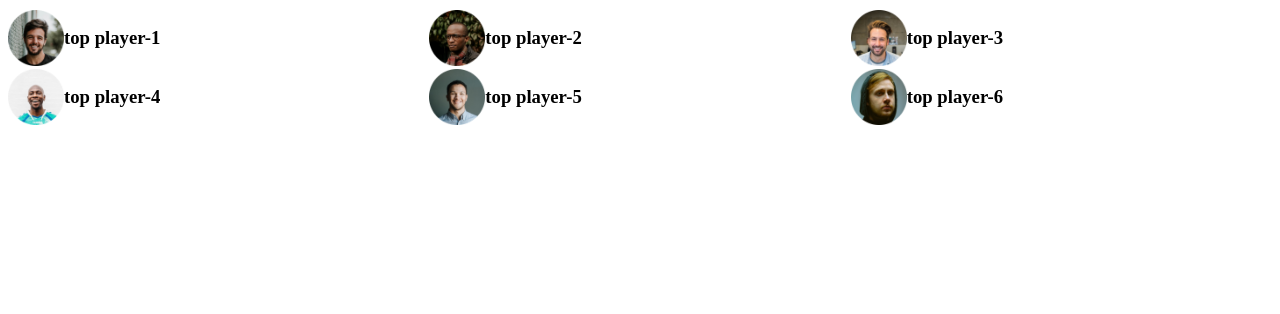
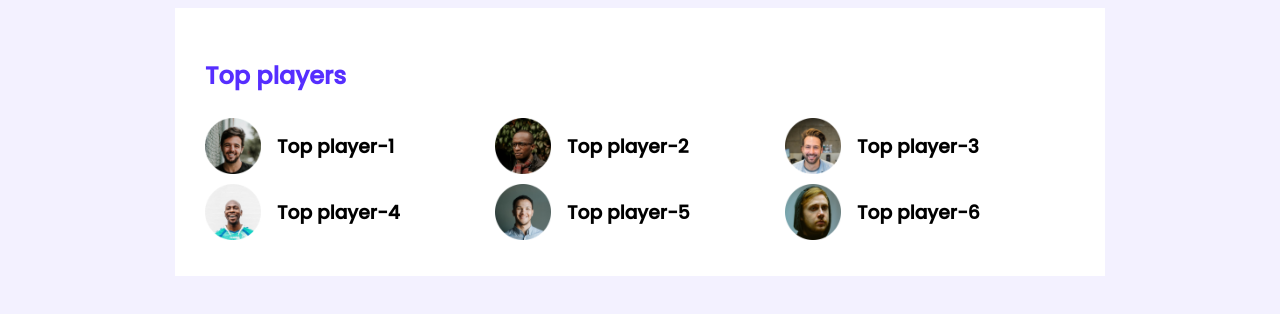
Before and after one commit to Meherabhossen/leader-bord-css3, a plain HTML site: page index.html in a window 1280 px wide. Drawn offline with Linux system fonts and the light colour scheme.

Commit message:
new added

```diff
--- a/index.html
+++ b/index.html
@@ -16,32 +16,33 @@
     <!--hedder end-->
     <main>
         <!--top players-->
-        <section>
+        <section class="container">
             <div class="top-players">
+                <h2 class="section-title" >Top players</h2>
                 <div class="players">
                     <div class="player">
                         <img src="images/players/player-1.png" alt="">
-                        <h3>top player-1</h3>
+                        <h3 class="player-name">Top player-1</h3>
                     </div>
                     <div class="player">
                         <img src="images/players/player-2.png" alt="">
-                        <h3>top player-2</h3>
+                        <h3 class="player-name" class="player-name">Top player-2</h3>
                     </div>
                     <div class="player">
                         <img src="images/players/player-3.png" alt="">
-                        <h3>top player-3</h3>
+                        <h3 class="player-name">Top player-3</h3>
                     </div>
                     <div class="player">
                         <img src="images/players/player-4.png" alt="">
-                        <h3>top player-4</h3>
+                        <h3 class="player-name">Top player-4</h3>
                     </div>
                     <div class="player">
                         <img src="images/players/player-5.png" alt="">
-                        <h3>top player-5</h3>
+                        <h3 class="player-name">Top player-5</h3>
                     </div>
                     <div class="player">
                         <img src="images/players/player-6.png" alt="">
-                        <h3>top player-6</h3>
+                        <h3 class="player-name">Top player-6</h3>
                     </div>
                 </div>
             </div>
--- a/styles/style.css
+++ b/styles/style.css
@@ -1,4 +1,25 @@
+/* fonts */
+@import url('https://fonts.googleapis.com/css2?family=Playfair+Display&family=Poppins:wght@400;500&family=Roboto&display=swap');
+
+/* common style  and utilities*/
+body{
+    font-family: 'Poppins', sans-serif;
+    background-color: #F3F1FF;
+}
+main{
+    display: flex;
+    justify-content: center;
+}
+.container{
+    background-color: #FFFFFF;
+    width: 870px;
+    padding: 30px;
+}
 /*top player style*/
+.section-title{
+    color: #562EFF;
+    font-size: 24px;
+}
 .players{
     display: grid;
     grid-template-columns: repeat(3, 1fr);
@@ -11,3 +32,6 @@
     width: 56px;
     height: 56px;
 }
+.player-name{
+    margin-left:16px ;
+}
```
